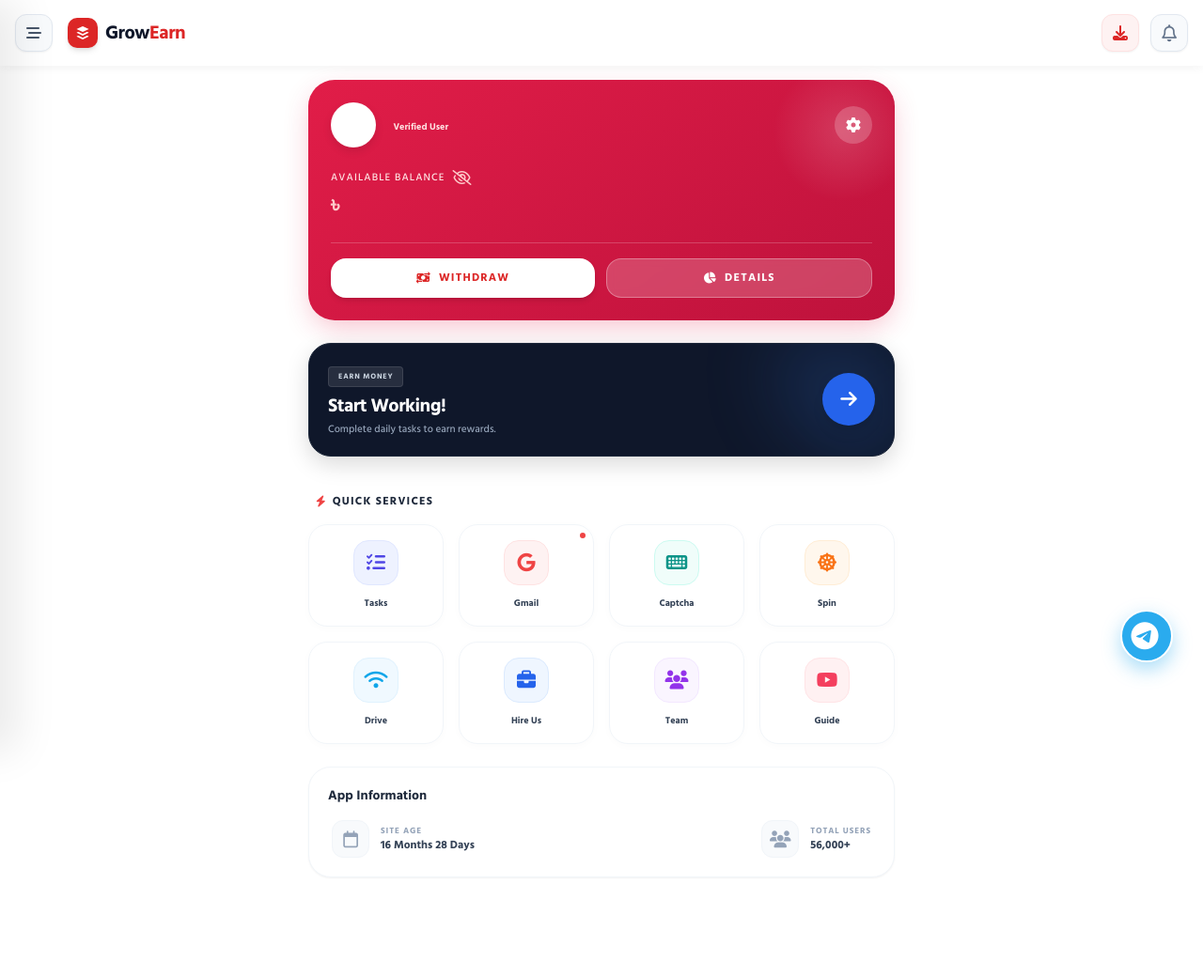
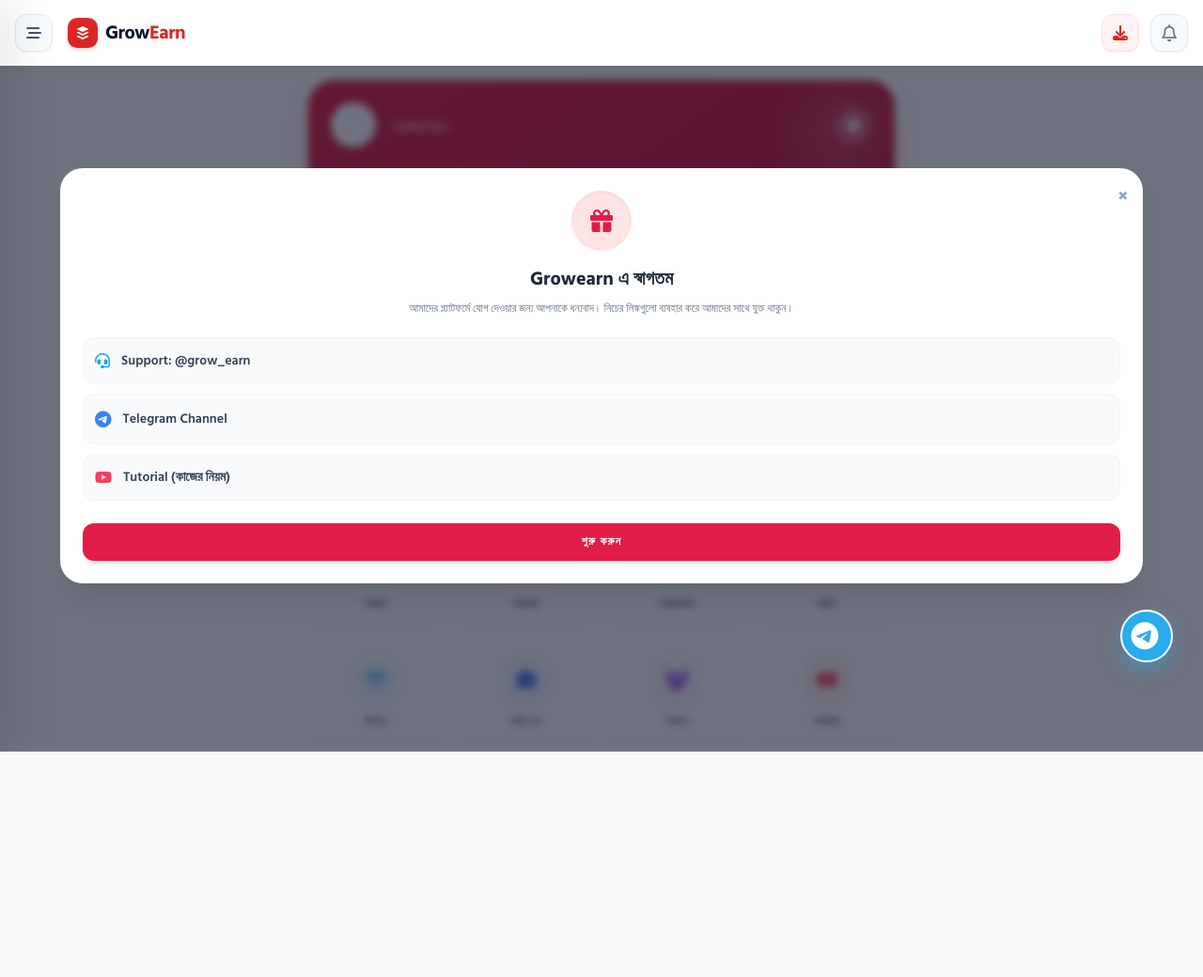
Before and after one commit to siamntosorif/Grow, a Flask app: template templates/index.html in a window 1280 px wide. Shown: the top 1040 px of the page at 94% size. After the commit the page ends 800 px from the top, so only its background shows below. Run offline with Flask 3, Linux system fonts and the light colour scheme; the template is opened without the code that fills it, so the values that code supplies are empty; some libraries are stand-ins or nearby versions.

Commit message:
Update index.html

```diff
--- a/templates/index.html
+++ b/templates/index.html
@@ -54,15 +54,61 @@
         background: #FFF1F2; border: 1px solid #FFE4E6; border-radius: 20px;
         padding: 16px; display: flex; align-items: flex-start; gap: 16px;
     }
+
+    /* Popup Modal Styles */
+    .modal-backdrop {
+        position: fixed; top: 0; left: 0; width: 100%; height: 100%;
+        background: rgba(15, 23, 42, 0.6); backdrop-filter: blur(4px);
+        display: flex; align-items: center; justify-content: center;
+        z-index: 9999; opacity: 0; pointer-events: none;
+        transition: opacity 0.3s ease;
+    }
+    .modal-backdrop.show { opacity: 1; pointer-events: auto; }
+    .modal-content {
+        background: white; border-radius: 24px; width: 90%; max-w: 400px;
+        padding: 24px; box-shadow: 0 20px 25px -5px rgba(0,0,0,0.1);
+        transform: scale(0.9); transition: transform 0.3s ease;
+    }
+    .modal-backdrop.show .modal-content { transform: scale(1); }
 </style>
+
+<div id="welcomeModal" class="modal-backdrop">
+    <div class="modal-content relative text-center">
+        <button onclick="closeModal()" class="absolute right-4 top-4 text-slate-400 hover:text-slate-600 text-xl font-bold transition">
+            &times;
+        </button>
+
+        <div class="h-16 w-16 bg-rose-100 text-rose-600 rounded-full flex items-center justify-center text-2xl mx-auto mb-4 shadow-inner">
+            <i class="fa-solid fa-gift"></i>
+        </div>
+
+        <h3 class="text-xl font-black text-slate-800 mb-2">Growearn এ স্বাগতম</h3>
+        <p class="text-xs text-slate-500 mb-5 leading-relaxed">আমাদের প্ল্যাটফর্মে যোগ দেওয়ার জন্য আপনাকে ধন্যবাদ। নিচের লিঙ্কগুলো ব্যবহার করে আমাদের সাথে যুক্ত থাকুন।</p>
+
+        <div class="space-y-2.5 text-left mb-6">
+            <a href="https://t.me/grow_earn" target="_blank" class="flex items-center gap-3 p-3 bg-slate-50 hover:bg-sky-50 rounded-xl border border-slate-100 hover:border-sky-200 transition text-slate-700 hover:text-sky-700 font-semibold text-sm">
+                <i class="fa-solid fa-headset text-sky-500 text-base"></i>
+                <span>Support: @grow_earn</span>
+            </a>
+            <a href="https://t.me/growearnch" target="_blank" class="flex items-center gap-3 p-3 bg-slate-50 hover:bg-blue-50 rounded-xl border border-slate-100 hover:border-blue-200 transition text-slate-700 hover:text-blue-700 font-semibold text-sm">
+                <i class="fa-brands fa-telegram text-blue-500 text-lg"></i>
+                <span>Telegram Channel</span>
+            </a>
+            <a href="/tutorial" class="flex items-center gap-3 p-3 bg-slate-50 hover:bg-rose-50 rounded-xl border border-slate-100 hover:border-rose-200 transition text-slate-700 hover:text-rose-700 font-semibold text-sm">
+                <i class="fa-brands fa-youtube text-rose-500 text-base"></i>
+                <span>Tutorial (কাজের নিয়ম)</span>
+            </a>
+        </div>
+
+        <button onclick="closeModal()" class="w-full bg-rose-600 text-white py-3 rounded-xl text-xs font-black uppercase tracking-widest text-center shadow-md active:scale-95 transition">
+            শুরু করুন
+        </button>
+    </div>
+</div>
 
 <div class="space-y-6 fade-in-up max-w-2xl mx-auto px-2 pb-10 relative z-10">
 
-    <!-- ==========================================
-         1. BKASH STYLE HEADER & BALANCE CARD
-    ========================================== -->
     <div class="bKash-header-card">
-        <!-- Top Row: Profile Info -->
         <div class="flex justify-between items-center mb-6">
             <div class="flex items-center gap-4 relative z-10">
                 <div class="h-12 w-12 rounded-full avatar-white flex items-center justify-center text-xl font-black flex-shrink-0">
@@ -84,7 +130,6 @@
             </a>
         </div>
 
-        <!-- Middle Row: Balance Display -->
         <div class="mb-6 relative z-10">
             <div class="flex items-center gap-2 mb-1 cursor-pointer w-max" onclick="toggleBalance()">
                 <p class="text-[11px] font-medium text-red-100 uppercase tracking-widest">Available Balance</p>
@@ -96,7 +141,6 @@
             </h1>
         </div>
 
-        <!-- Bottom Row: Quick Actions -->
         <div class="flex gap-3 relative z-10 border-t border-white/20 pt-4 mt-2">
             <a href="/withdraw" class="flex-1 bg-white text-red-600 py-3 rounded-[16px] text-xs font-black uppercase tracking-widest text-center shadow-md active:scale-95 transition flex items-center justify-center gap-2">
                 <i class="fa-solid fa-money-bill-transfer"></i> Withdraw
@@ -107,7 +151,6 @@
         </div>
     </div>
 
-    <!-- ⚠️ ACTIVATION ALERT -->
     {% if settings.activation_required and not user.is_active %}
     <div class="bg-amber-50 border border-amber-200 p-4 rounded-[20px] flex items-center justify-between shadow-sm">
         <div class="flex items-center gap-3">
@@ -125,9 +168,6 @@
     </div>
     {% endif %}
 
-    <!-- ==========================================
-         2. STATIC NOTICE BOARD (No Scroll)
-    ========================================== -->
     {% if settings.notice_text %}
     <div class="notice-box shadow-[0_2px_15px_rgba(225,29,72,0.03)] relative overflow-hidden group">
         <div class="absolute right-0 top-0 w-20 h-20 bg-red-100 rounded-bl-full opacity-50 pointer-events-none"></div>
@@ -143,9 +183,6 @@
     </div>
     {% endif %}
 
-    <!-- ==========================================
-         3. BIG START WORK CTA
-    ========================================== -->
     <a href="/work" class="block bg-slate-900 text-white p-5 rounded-[24px] shadow-[0_8px_25px_rgba(0,0,0,0.15)] relative overflow-hidden group active:scale-95 transition-all mt-4 border border-slate-800">
         <div class="absolute right-0 top-0 w-32 h-32 bg-blue-500/20 rounded-bl-full pointer-events-none blur-2xl"></div>
         <div class="flex items-center justify-between relative z-10">
@@ -160,9 +197,6 @@
         </div>
     </a>
 
-    <!-- ==========================================
-         4. QUICK SERVICES GRID (App Style)
-    ========================================== -->
     <div class="pt-4">
         <h3 class="font-bold text-slate-800 text-xs uppercase tracking-widest mb-4 px-2 flex items-center gap-1.5">
             <i class="fa-solid fa-bolt text-red-500"></i> Quick Services
@@ -212,9 +246,6 @@
         </div>
     </div>
 
-    <!-- ==========================================
-         5. APP INFORMATION (Footer Style Stats)
-    ========================================== -->
     <div class="bg-white rounded-[24px] p-5 shadow-sm border border-slate-100 mt-8 mb-4">
         <h3 class="font-black text-slate-800 text-sm mb-4">App Information</h3>
         <div class="flex justify-between items-center px-1">
@@ -237,8 +268,19 @@
 
 </div>
 
-<!-- SCRIPTS -->
 <script>
+    // Popup Modal Functions
+    window.addEventListener('DOMContentLoaded', () => {
+        // পেজ লোড হওয়ার সাথে সাথে পপআপ ওপেন হবে
+        setTimeout(() => {
+            document.getElementById('welcomeModal').classList.add('show');
+        }, 300);
+    });
+
+    function closeModal() {
+        document.getElementById('welcomeModal').classList.remove('show');
+    }
+
     // 1. App-like Balance Toggle
     function toggleBalance() {
         const balElement = document.getElementById("balanceText");
```
